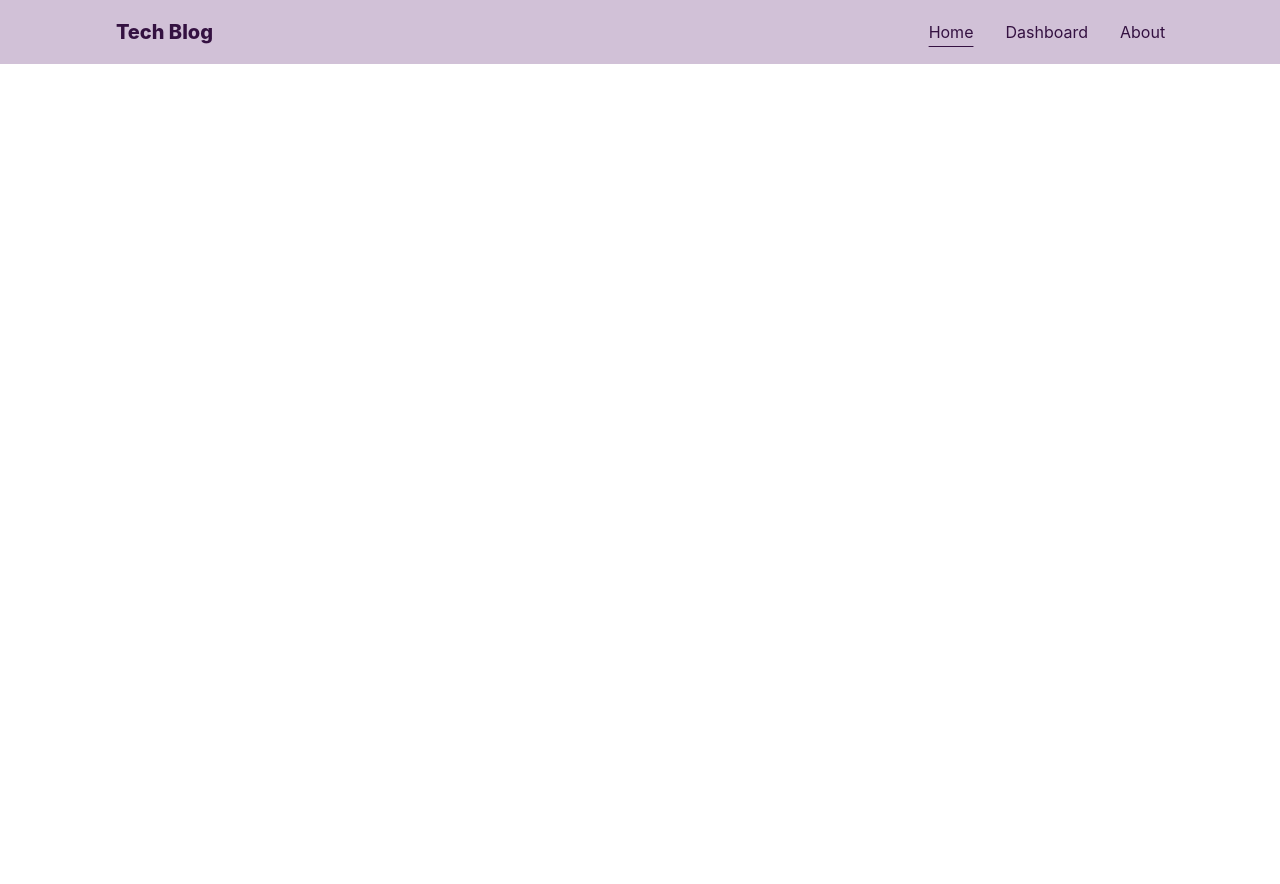
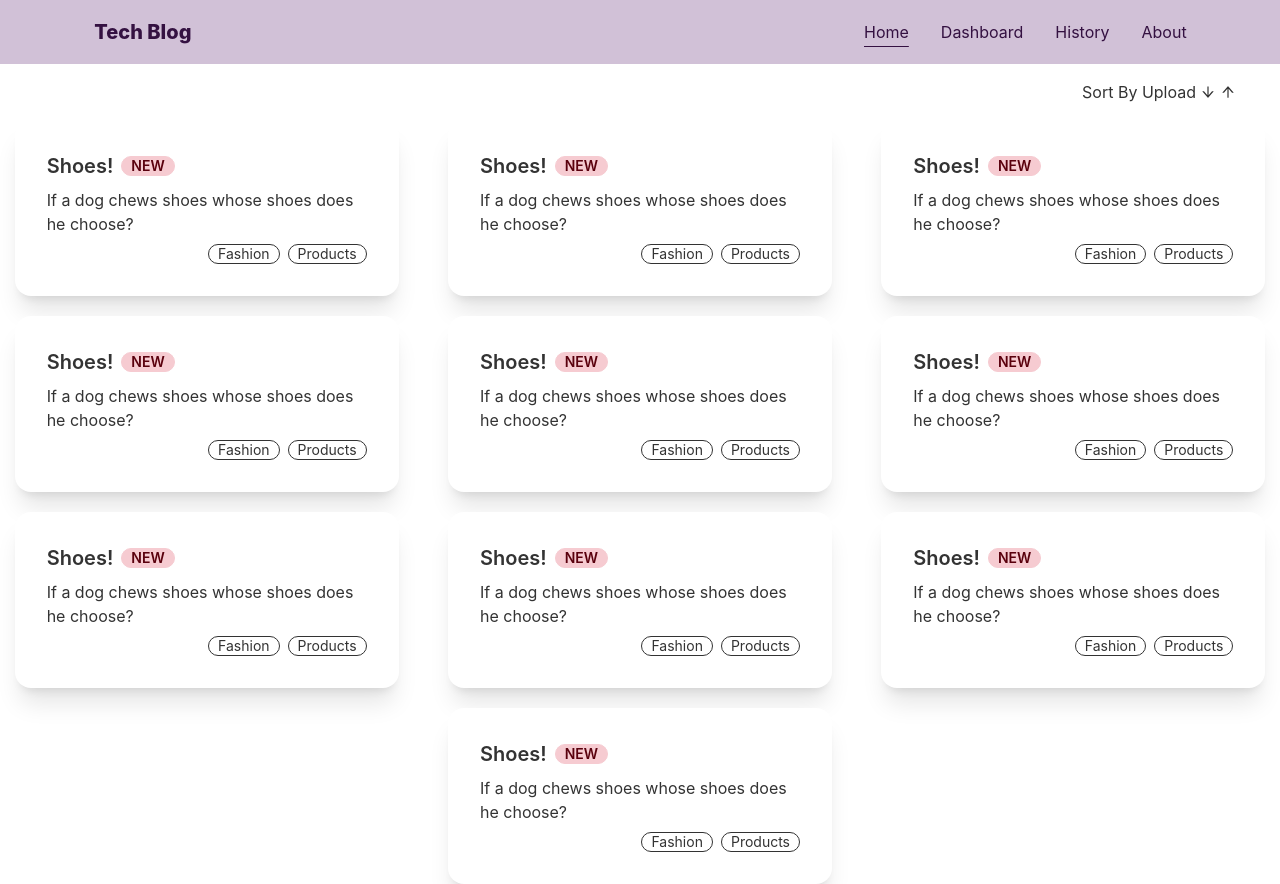
Before and after one commit to Marzan1810662/tech-blog, a React (Create React App) app: page / in a window 1280 px wide. Before the commit the page ends 800 px from the top, so only its background shows below. Built offline with nearby package versions, Linux system fonts and the light colour scheme.

Commit message:
daisy ui components

```diff
--- a/package.json
+++ b/package.json
@@ -9,6 +9,7 @@
     "daisyui": "^2.42.1",
     "react": "^18.2.0",
     "react-dom": "^18.2.0",
+    "react-icons": "^4.7.1",
     "react-router-dom": "^6.4.5",
     "react-scripts": "5.0.1",
     "web-vitals": "^2.1.4"
--- a/src/components/navbar.js/Navbar.js
+++ b/src/components/navbar.js/Navbar.js
@@ -1,28 +1,30 @@
 import React from 'react';
-import { NavLink } from 'react-router-dom';
+import { Link, NavLink } from 'react-router-dom';
 
 const Navbar = () => {
     let activeStyle = "underline underline-offset-8";
 
     return (
-    <div className="navbar bg-base-100 bg-primary lg:justify-around">
+        <div className="navbar bg-primary lg:justify-around">
             <div className="navbar-start">
                 <div className="dropdown">
                     <label tabIndex={0} className="btn btn-ghost lg:hidden">
                         <svg xmlns="http://www.w3.org/2000/svg" className="h-5 w-5" fill="none" viewBox="0 0 24 24" stroke="currentColor"><path strokeLinecap="round" strokeLinejoin="round" strokeWidth="2" d="M4 6h16M4 12h8m-8 6h16" /></svg>
                     </label>
                     <ul tabIndex={0} className="menu menu-compact dropdown-content mt-3 p-2 shadow bg-base-100 rounded-box w-52  text-primary-content">
-                    <li><a>Item 1</a></li>
-                    <li tabIndex={0}><a>Item 2</a></li>
-                    <li><a>Item 3</a></li>
+                        <li><Link to='/'>Home</Link></li>
+                        <li><Link to='/dashboard'>Dashboard</Link></li>
+                        <li><Link to='/reading-history'>History</Link></li>
+                        <li><Link to='/about'>About</Link></li>
                     </ul>
                 </div>
-            <a className="btn btn-ghost normal-case text-xl font-semibold md:font-extrabold text-primary-content" >Tech Blog</a>
+                <Link className="btn btn-ghost normal-case text-xl font-semibold md:font-extrabold text-primary-content" to='/'>Tech Blog</Link>
             </div>
             <div className="navbar-center hidden lg:flex">
                 <ul className="menu menu-horizontal p-0 text-primary-content">
                     <li><NavLink className={({ isActive }) => isActive ? activeStyle : undefined} to='/'>Home</NavLink></li>
                     <li><NavLink className={({ isActive }) => isActive ? activeStyle : null} to='/dashboard'>Dashboard</NavLink></li>
+                    <li><NavLink className={({ isActive }) => isActive ? activeStyle : null} to='/reading-history'>History</NavLink></li>
                     <li><NavLink className={({ isActive }) => isActive ? activeStyle : null} to='/about'>About</NavLink></li>
                 </ul>
             </div>
--- a/src/pages/dashboard/Dashboard.js
+++ b/src/pages/dashboard/Dashboard.js
@@ -12,10 +12,11 @@ const Dashboard = () => {
             </div>
             <div className="drawer-side">
                 <label htmlFor="my-drawer-2" className="drawer-overlay"></label>
-                    <ul className="menu w-80 py-4 text-primary-content bg-secondary">
+                <ul className="menu w-80 py-4 text-primary-content bg-secondary relative">
                     {/* <!-- Sidebar content here --> */}
                     <li className='border-2 border-secondary-focus'><Link to='/dashboard/create-blog'>Create New Blog</Link></li>
                     <li className='border-2 border-secondary-focus'><Link to='/dashboard/all-blogs'>ALL Blogs</Link></li>
+                    <li className='border-2 border-secondary-focus w-full absolute bottom-8'><Link to='/'>Go to Home</Link></li>
                 </ul>
             </div>
         </div>
--- a/src/pages/dashboard/allBlogs/AllBlog.js
+++ b/src/pages/dashboard/allBlogs/AllBlog.js
@@ -1,4 +1,6 @@
 import React from 'react';
+import {AiFillEdit} from 'react-icons/ai'
+import {BsFillTrashFill} from 'react-icons/bs'
 
 const AllBlog = () => {
     return (
@@ -18,8 +20,8 @@ const AllBlog = () => {
                     <tr className='border-2'>
                         <th>1</th>
                         <td>Cy Ganderton</td>
-                        <td>Quality Control Specialist</td>
-                        <td>Blue</td>
+                        <td><AiFillEdit/></td>
+                        <td><BsFillTrashFill/></td>
                     </tr>
                     {/* <!-- row 2 --> */}
                     <tr className='border'>
--- a/src/pages/home/Home.js
+++ b/src/pages/home/Home.js
@@ -1,10 +1,150 @@
 import React from 'react';
 import Navbar from '../../components/navbar.js/Navbar';
+import { AiOutlineArrowDown, AiOutlineArrowUp } from 'react-icons/ai'
 
 const Home = () => {
     return (
-        <div>
-            <Navbar/>
+        <div className='flex flex-col gap-4'>
+            <Navbar />
+            <div className='flex justify-end pr-11'>
+                <span className='flex items-center justify-center gap-1'>
+                    <span>Sort By Upload</span>
+                    <span className='cursor-pointer' title='sort by first upload'><AiOutlineArrowDown /></span>
+                    <span className='cursor-pointer' title='sort by last upload'><AiOutlineArrowUp /></span>
+                </span>
+            </div>
+            <div className='flex flex-wrap gap-5 justify-around'>
+                <div className="card w-96 bg-base-100 shadow-xl">
+                    <div className="card-body">
+                        <h2 className="card-title">
+                            Shoes!
+                            <div className="badge badge-secondary">NEW</div>
+                        </h2>
+                        <p>If a dog chews shoes whose shoes does he choose?</p>
+                        <div className="card-actions justify-end">
+                            <div className="badge badge-outline">Fashion</div>
+                            <div className="badge badge-outline">Products</div>
+                        </div>
+                    </div>
+                </div>
+                <div className="card w-96 bg-base-100 shadow-xl">
+                    <div className="card-body">
+                        <h2 className="card-title">
+                            Shoes!
+                            <div className="badge badge-secondary">NEW</div>
+                        </h2>
+                        <p>If a dog chews shoes whose shoes does he choose?</p>
+                        <div className="card-actions justify-end">
+                            <div className="badge badge-outline">Fashion</div>
+                            <div className="badge badge-outline">Products</div>
+                        </div>
+                    </div>
+                </div>
+                <div className="card w-96 bg-base-100 shadow-xl">
+                    <div className="card-body">
+                        <h2 className="card-title">
+                            Shoes!
+                            <div className="badge badge-secondary">NEW</div>
+                        </h2>
+                        <p>If a dog chews shoes whose shoes does he choose?</p>
+                        <div className="card-actions justify-end">
+                            <div className="badge badge-outline">Fashion</div>
+                            <div className="badge badge-outline">Products</div>
+                        </div>
+                    </div>
+                </div>
+                <div className="card w-96 bg-base-100 shadow-xl">
+                    <div className="card-body">
+                        <h2 className="card-title">
+                            Shoes!
+                            <div className="badge badge-secondary">NEW</div>
+                        </h2>
+                        <p>If a dog chews shoes whose shoes does he choose?</p>
+                        <div className="card-actions justify-end">
+                            <div className="badge badge-outline">Fashion</div>
+                            <div className="badge badge-outline">Products</div>
+                        </div>
+                    </div>
+                </div>
+                <div className="card w-96 bg-base-100 shadow-xl">
+                    <div className="card-body">
+                        <h2 className="card-title">
+                            Shoes!
+                            <div className="badge badge-secondary">NEW</div>
+                        </h2>
+                        <p>If a dog chews shoes whose shoes does he choose?</p>
+                        <div className="card-actions justify-end">
+                            <div className="badge badge-outline">Fashion</div>
+                            <div className="badge badge-outline">Products</div>
+                        </div>
+                    </div>
+                </div>
+                <div className="card w-96 bg-base-100 shadow-xl">
+                    <div className="card-body">
+                        <h2 className="card-title">
+                            Shoes!
+                            <div className="badge badge-secondary">NEW</div>
+                        </h2>
+                        <p>If a dog chews shoes whose shoes does he choose?</p>
+                        <div className="card-actions justify-end">
+                            <div className="badge badge-outline">Fashion</div>
+                            <div className="badge badge-outline">Products</div>
+                        </div>
+                    </div>
+                </div>
+                <div className="card w-96 bg-base-100 shadow-xl">
+                    <div className="card-body">
+                        <h2 className="card-title">
+                            Shoes!
+                            <div className="badge badge-secondary">NEW</div>
+                        </h2>
+                        <p>If a dog chews shoes whose shoes does he choose?</p>
+                        <div className="card-actions justify-end">
+                            <div className="badge badge-outline">Fashion</div>
+                            <div className="badge badge-outline">Products</div>
+                        </div>
+                    </div>
+                </div>
+                <div className="card w-96 bg-base-100 shadow-xl">
+                    <div className="card-body">
+                        <h2 className="card-title">
+                            Shoes!
+                            <div className="badge badge-secondary">NEW</div>
+                        </h2>
+                        <p>If a dog chews shoes whose shoes does he choose?</p>
+                        <div className="card-actions justify-end">
+                            <div className="badge badge-outline">Fashion</div>
+                            <div className="badge badge-outline">Products</div>
+                        </div>
+                    </div>
+                </div>
+                <div className="card w-96 bg-base-100 shadow-xl">
+                    <div className="card-body">
+                        <h2 className="card-title">
+                            Shoes!
+                            <div className="badge badge-secondary">NEW</div>
+                        </h2>
+                        <p>If a dog chews shoes whose shoes does he choose?</p>
+                        <div className="card-actions justify-end">
+                            <div className="badge badge-outline">Fashion</div>
+                            <div className="badge badge-outline">Products</div>
+                        </div>
+                    </div>
+                </div>
+                <div className="card w-96 bg-base-100 shadow-xl">
+                    <div className="card-body">
+                        <h2 className="card-title">
+                            Shoes!
+                            <div className="badge badge-secondary">NEW</div>
+                        </h2>
+                        <p>If a dog chews shoes whose shoes does he choose?</p>
+                        <div className="card-actions justify-end">
+                            <div className="badge badge-outline">Fashion</div>
+                            <div className="badge badge-outline">Products</div>
+                        </div>
+                    </div>
+                </div>
+            </div>
         </div>
     );
 };
--- /dev/null
+++ b/src/pages/singleBlog/SingleBlog.js
@@ -0,0 +1,11 @@
+import React from 'react';
+
+const SingleBlog = () => {
+    return (
+        <div>
+            <p>Single blog</p>
+        </div>
+    );
+};
+
+export default SingleBlog;
```
Also changed, not shown: src/pages/readingHistory/ReadingHistory.js (added, +11 -0 lines), src/routes/routes.js (+11 -1 lines), 1 other file (tests, documents, lock files or other folders). Lines whose indentation alone changed are shown as unchanged.
